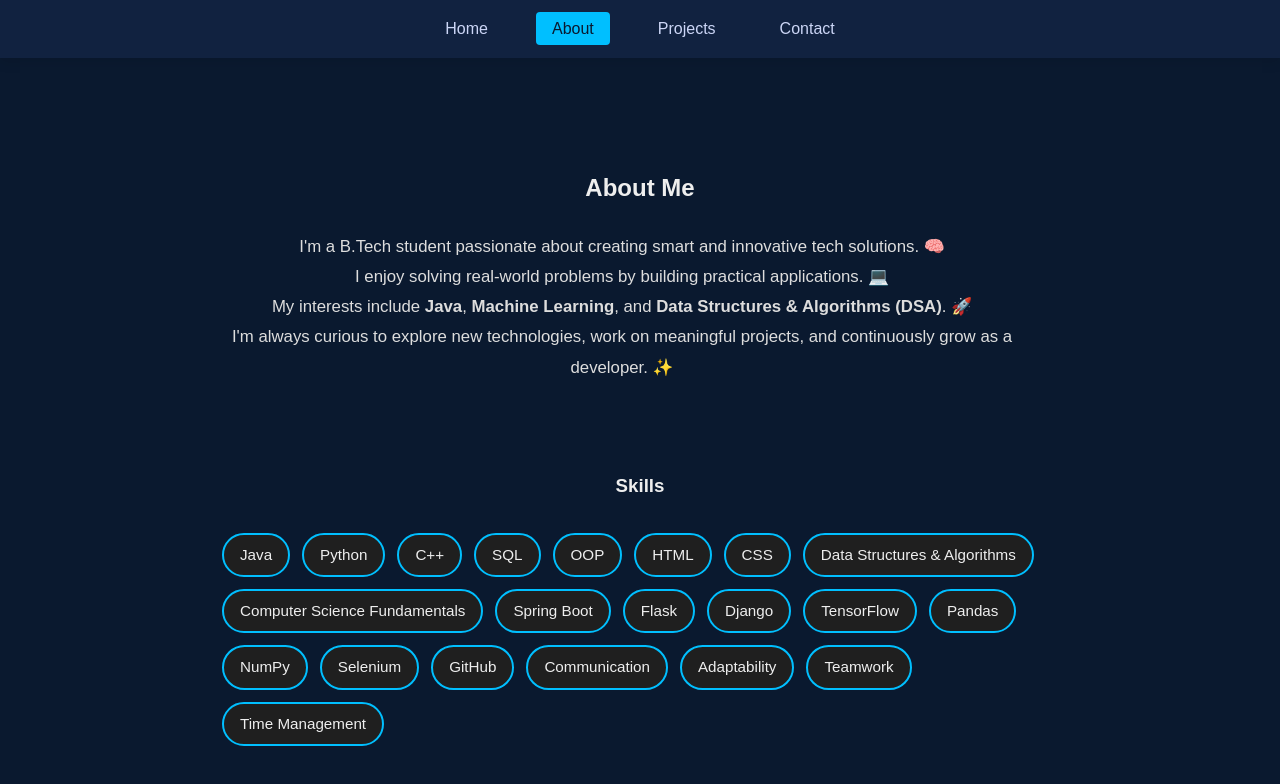
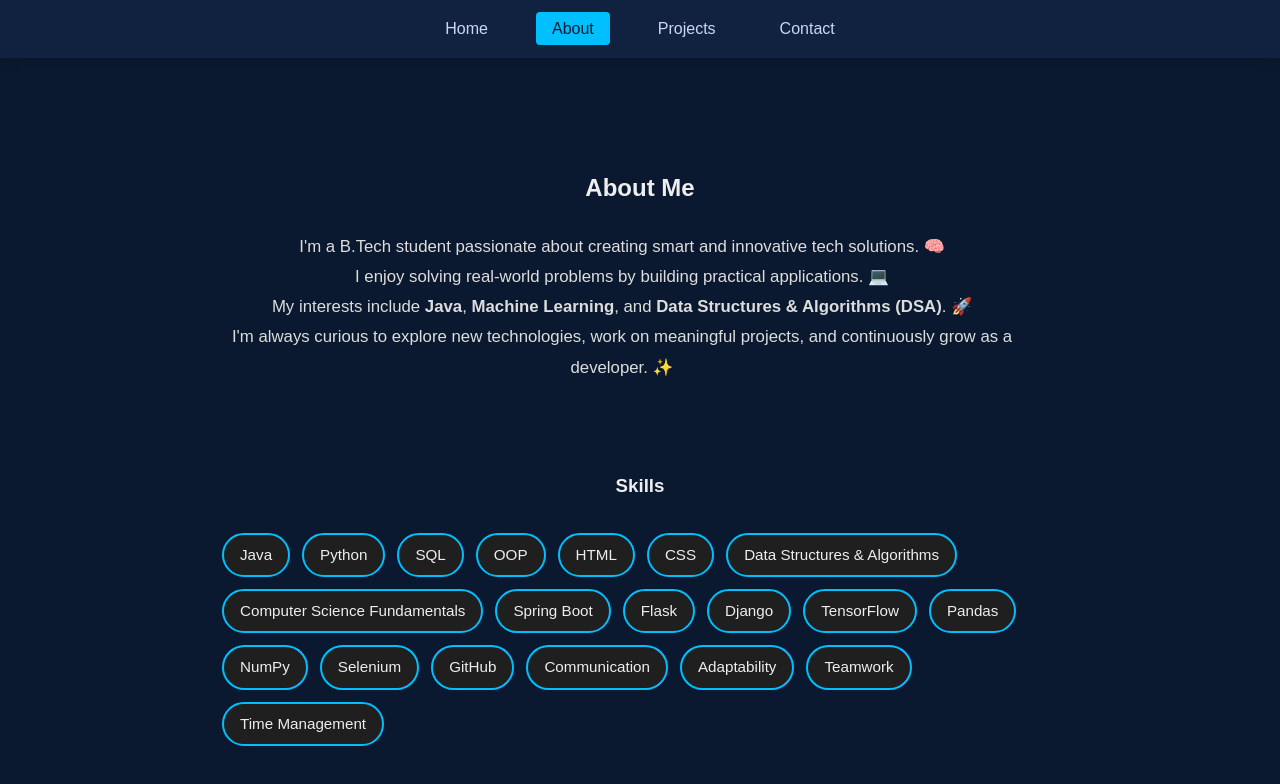
Before and after one commit to JyothsnaDarla/Portfolio, a plain HTML site: page about.html in a window 1280 px wide. Drawn offline with Linux system fonts and the light colour scheme.

Commit message:
Update about.html

```diff
--- a/about.html
+++ b/about.html
@@ -33,7 +33,6 @@
       <!-- Languages -->
       <span class="skill skill-blue">Java</span>
       <span class="skill skill-blue">Python</span>
-      <span class="skill skill-blue">C++</span>
       <span class="skill skill-blue">SQL</span>
       <span class="skill skill-blue">OOP</span>
       <span class="skill skill-blue">HTML</span>
```
